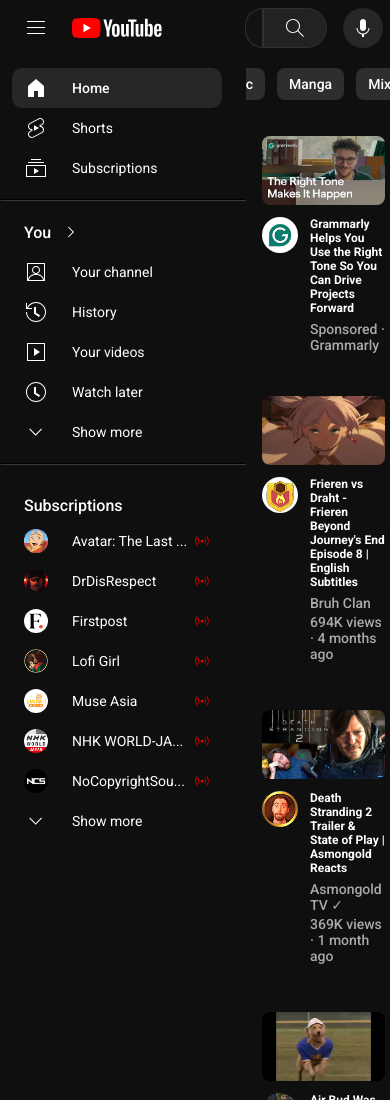
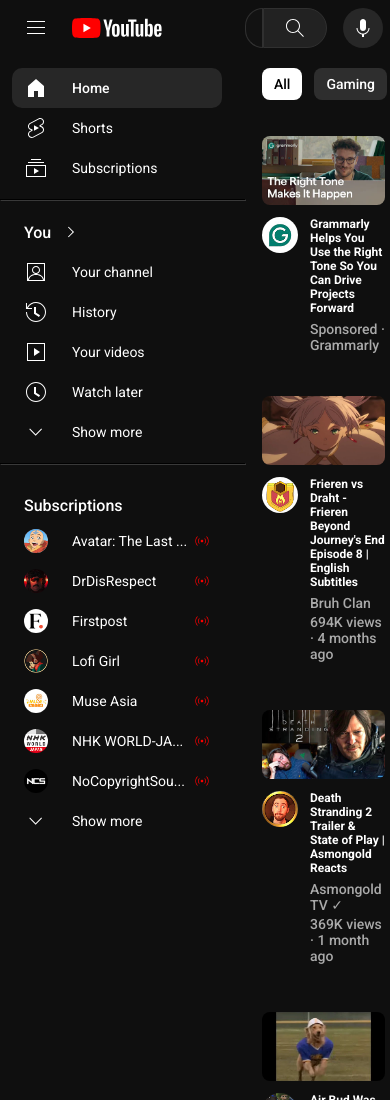
Before and after one commit to justSid404/youtube_homepage_clone_html_css, a plain HTML site: page index.html in a window 390 px wide. Shown: the top 1100 px of the page. Drawn offline with Linux system fonts and the light colour scheme.

Commit message:
Responsive Design - Change 2.0.4
- Uncommenting Glitch fix for Short Close icon and Category section
- Temporarily added static margin for above patch to work

```diff
--- a/styles/youtube-clone-category.css
+++ b/styles/youtube-clone-category.css
@@ -13,11 +13,9 @@
   height: auto;
   background-color: rgb(15, 15, 15);
 
-  /*
   z-index: 100;
-  */
 
-  margin: 0px 0px 16px 12.81%;
+  margin: 0px 0px 16px 246px;
   padding: 0px 0px 0px 0px;
 }
 
```
